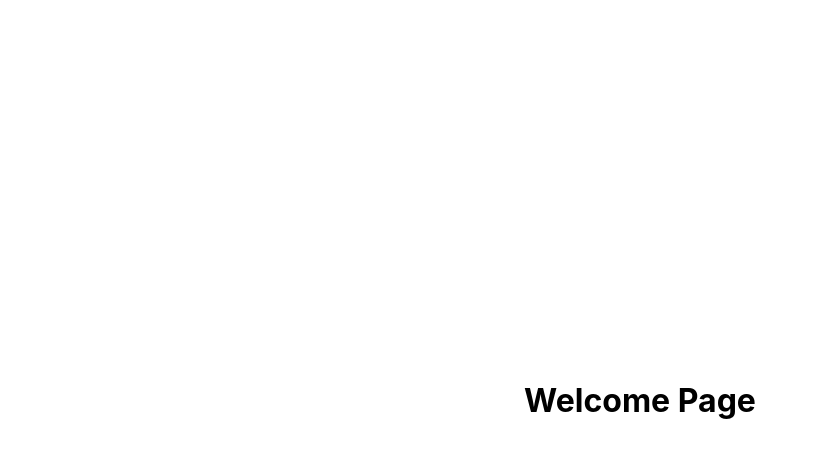
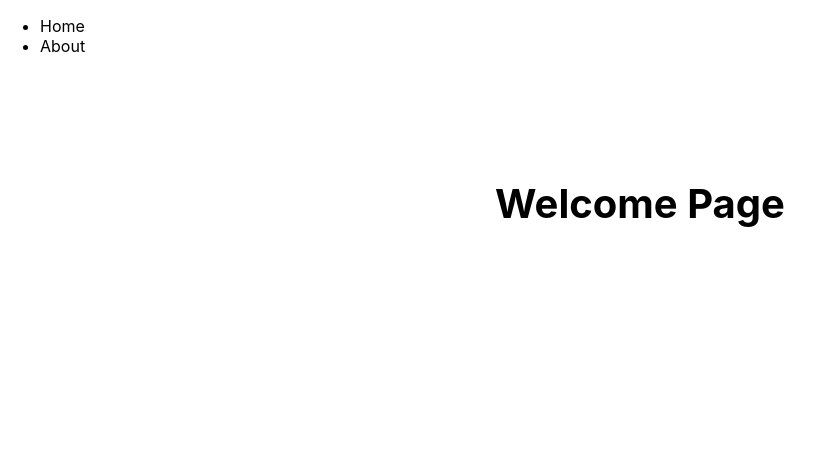
Before and after one commit to norbitrial/next-js-crash-course, a Next.js app: page / in a window 1280 px wide. Shown: the top 458 px of the page, without its empty margins (0-824 px from the left). Built offline with nearby package versions, Linux system fonts and the light colour scheme.

Commit message:
Added navigation to layout

```diff
--- a/components/Layout.tsx
+++ b/components/Layout.tsx
@@ -1,5 +1,6 @@
 import { ReactChild } from "react";
 import { FC } from "react";
+import Nav from "./Nav";
 import styles from "../styles/Layout.module.css";
 
 type Props = {
@@ -8,9 +9,12 @@
 
 const Layout: FC<Props> = ({ children }) => {
   return (
-    <div className={styles.container}>
-      <main className={styles.main}>{children}</main>
-    </div>
+    <>
+      <Nav />
+      <div className={styles.container}>
+        <main className={styles.main}>{children}</main>
+      </div>
+    </>
   );
 };
 
--- /dev/null
+++ b/components/Nav.tsx
@@ -0,0 +1,19 @@
+import Link from "next/link";
+
+const Nav = () => {
+  return (
+    <nav>
+      <ul>
+        <li>
+          <Link href="/">Home</Link>
+        </li>
+
+        <li>
+          <Link href="/about">About</Link>
+        </li>
+      </ul>
+    </nav>
+  );
+};
+
+export default Nav;
--- a/styles/Layout.module.css
+++ b/styles/Layout.module.css
@@ -3,7 +3,7 @@
   padding: 0 0.5rem;
   display: flex;
   flex-direction: column;
-  justify-content: center;
+  justify-content: flex-start;
   align-items: center;
 }
 
@@ -12,8 +12,9 @@
   flex: 1;
   display: flex;
   flex-direction: column;
-  justify-content: center;
+  justify-content: flex-start;
   align-items: center;
+  font-size: 1.25rem;
 }
 
 .footer {
```
